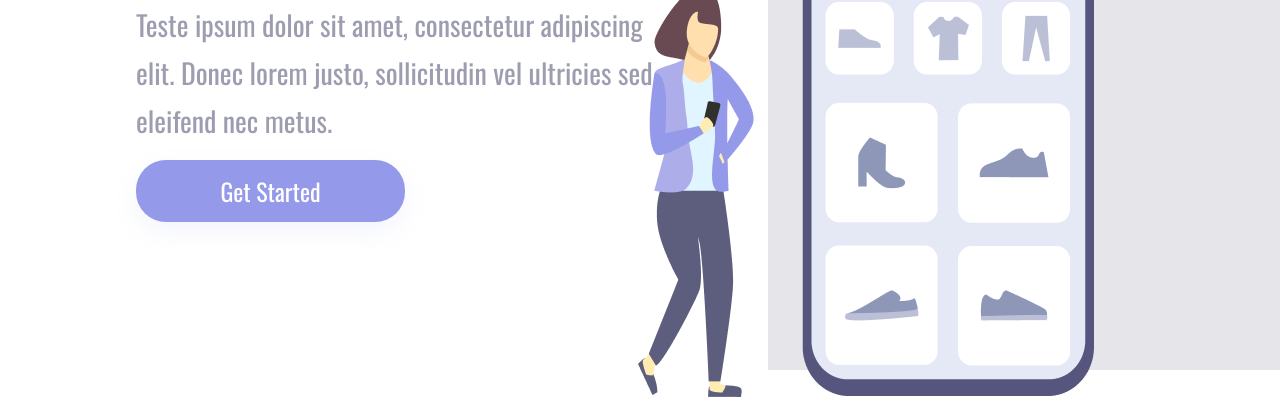
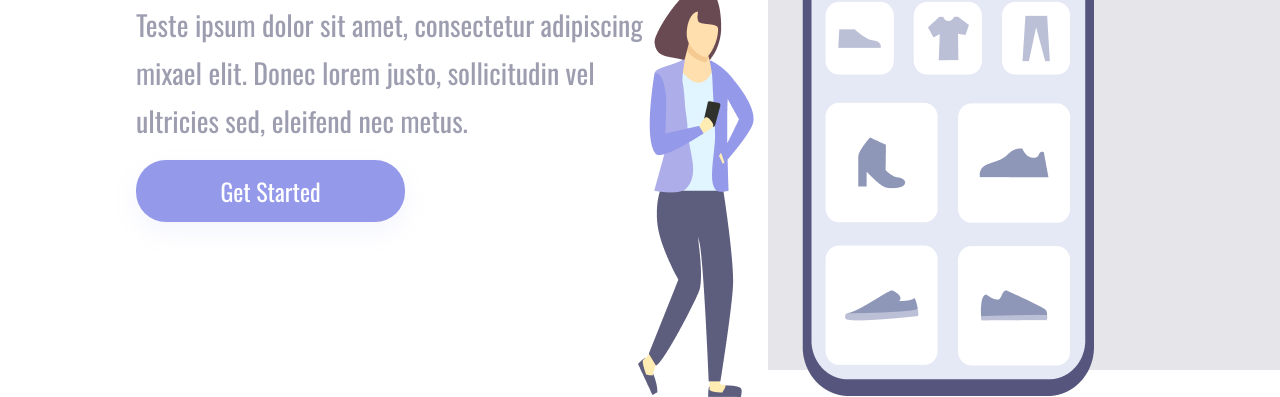
Before and after one commit to MICAEL-CARVALHO-DEV/PROJETO-3, a plain HTML site: page index.html in a window 1280 px wide. Shown: the part 430-827 px from the top of the page. Drawn offline with nearby package versions, Linux system fonts and the light colour scheme.

Commit message:
Update p index.html

```diff
--- a/index.html
+++ b/index.html
@@ -17,7 +17,7 @@
     <div class="wrapper">
         <section class="container-left">
             <h1>Easy Shopping Via Mobile</h1>
-            <p>Teste ipsum dolor sit amet, consectetur adipiscing
+            <p>Teste ipsum dolor sit amet, consectetur adipiscing mixael
                 elit. Donec lorem justo, sollicitudin vel ultricies sed,
                 eleifend nec metus. </p>
             <button>Get Started</button>
```
